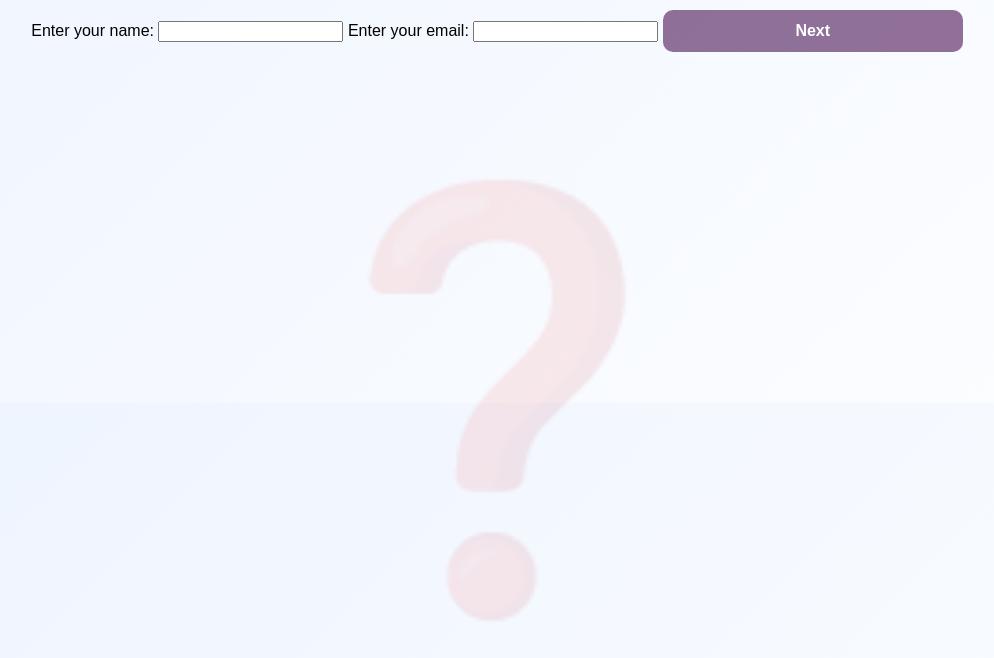
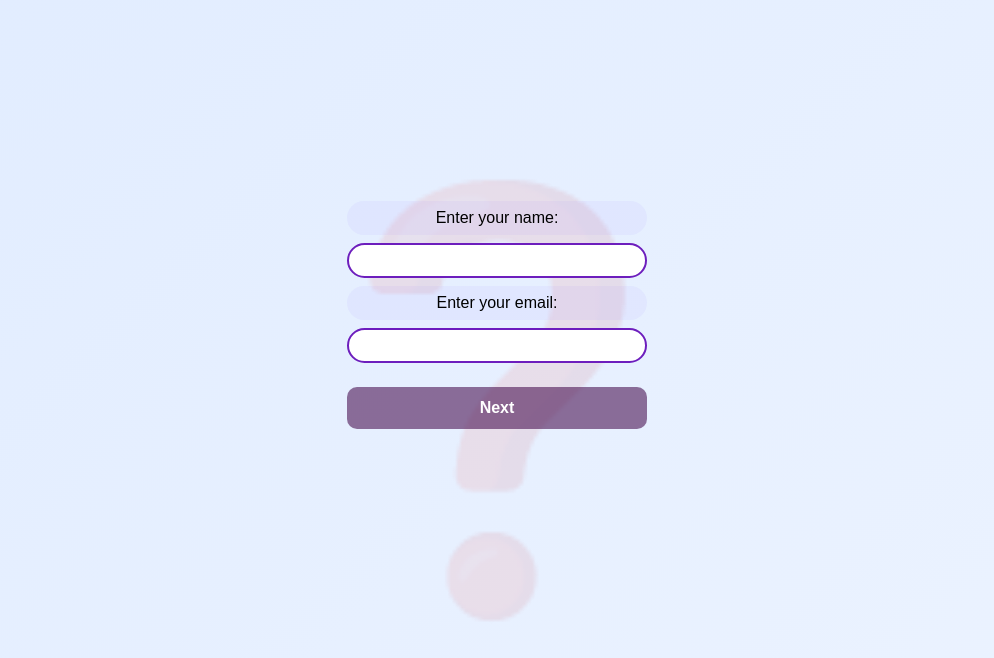
Before and after one commit to MariaMagdalenaRios/u03.Projektarbete.QuizApp, a website with bundled scripts: page index.html in a window 1280 px wide. Both pictures are taken after a click on the button "➡️". Shown: the whole page, without its empty margins (143-1137 px from the left). Built offline with nearby package versions, Linux system fonts and the light colour scheme.

```diff
--- a/css/style.css
+++ b/css/style.css
@@ -526,3 +526,36 @@
   align-items: center;
   justify-content: center;
 }
+
+.user-info {
+  flex-direction: column;
+  justify-content: center;
+  align-items: center; /* centers items horizontally */
+  gap: 0.5rem; /* adds spacing between children */
+  height: 80vh;
+  margin: 0 auto; /* remove top 20% margin */
+}
+
+.user-info input,
+.user-info button,
+.user-info label {
+  width: 100%;      /* make them all full width inside the container */
+  max-width: 300px; /* optional max width */
+  box-sizing: border-box;
+}
+
+.user-info label {
+  background-color: #9a86fd15;
+  padding: 0.5rem;
+  border-radius: 2rem;
+}
+
+.user-info input {
+  padding: 0.5rem;
+  border: 2px solid #6d1ebd;
+  border-radius: 1.5rem;
+}
+
+.user-info button {
+  margin-top: 1rem;
+}
--- a/js/script.js
+++ b/js/script.js
@@ -38,7 +38,7 @@
 //event listeners
 document.getElementById("start-next-btn").addEventListener("click", () => {
   hideAllScreens();
-  document.querySelector(".user-info").style.display = "block";
+  document.querySelector(".user-info").style.display = "flex";
 });
 
 document.getElementById("userInfo-next-btn").addEventListener("click", () => {
--- a/js/timers.js
+++ b/js/timers.js
@@ -31,7 +31,7 @@
   intervalId = setInterval(() => {
     count++;
 
-    if (count >= 60) {
+    if (count >= 20) {
       stopTimer(questionNum);
       timerElement.textContent = "Game Over!";
       timerElement.style.color = "red";
```
Also changed, not shown: 2 other files.
